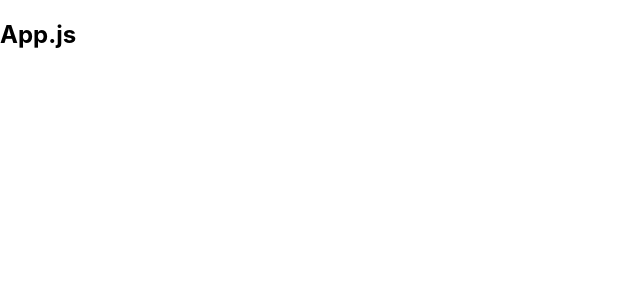
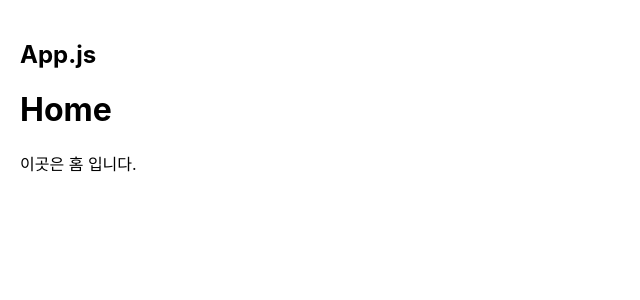
Before and after one commit to productuidev/emotion-diary, a React (Create React App) app: page / in a window 1280 px wide. Shown: the top 300 px of the page, without its empty margins (0-640 px from the left). Built offline with nearby package versions, Linux system fonts and the light colour scheme.

Commit message:
add components

```diff
--- a/src/App.js
+++ b/src/App.js
@@ -1,8 +1,24 @@
+import "./App.css";
+import { BrowserRouter, Route, Routes } from "react-router-dom";
+
+import Home from "./pages/Home";
+import New from "./pages/New";
+import Edit from "./pages/Edit";
+import Diary from "./pages/Diary";
+
 function App() {
   return (
-    <div className="App">
-      <h2>App.js</h2>
-    </div>
+    <BrowserRouter>
+      <div className="App">
+        <h2>App.js</h2>
+        <Routes>
+          <Route path="/" element={<Home />} />
+          <Route path="/new" element={<New />} />
+          <Route path="/edit" element={<Edit />} />
+          <Route path="/diary" element={<Diary />} />
+        </Routes>
+      </div>
+    </BrowserRouter>
   );
 }
 
```
